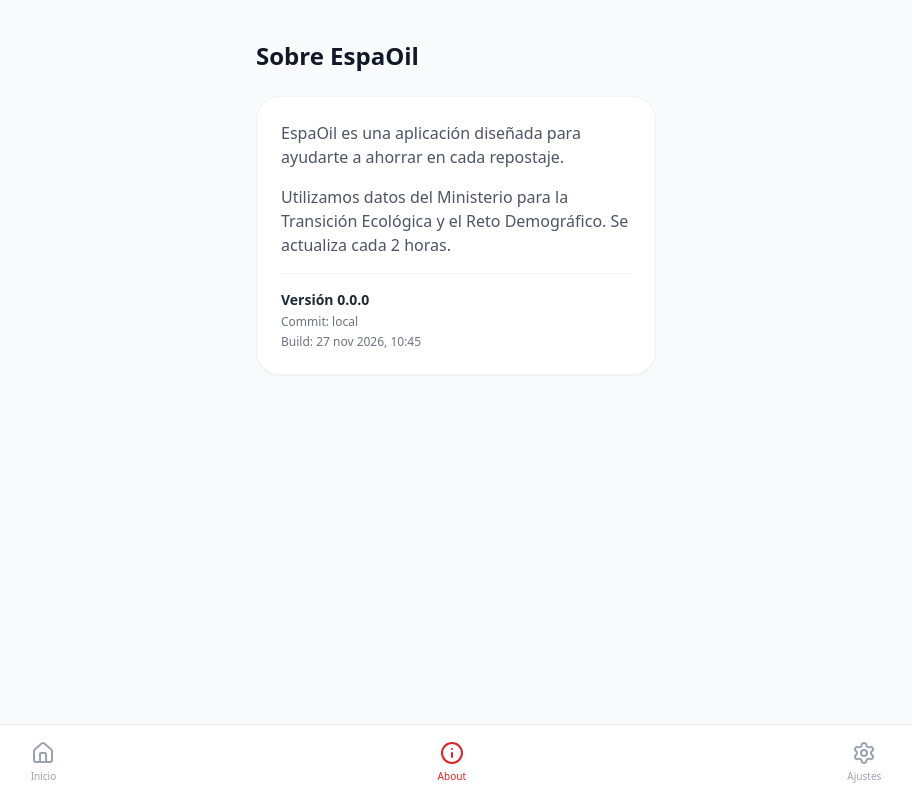
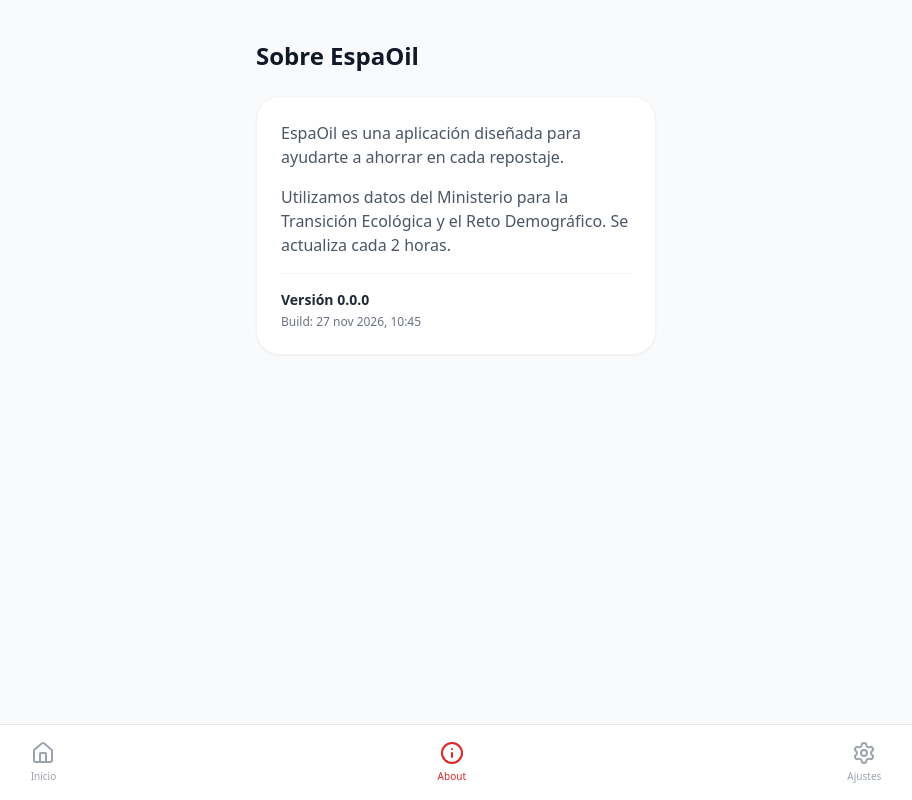
Before and after one commit to PC-922/espaoil-front, a React (Vite) app: page / in a window 1280 px wide. Both pictures are taken after a click on the button "About". Shown: the whole page, without its empty margins (184-1096 px from the left). Built offline with nearby package versions, Linux system fonts and the light colour scheme.

Commit message:
chore: remove commit SHA display from About component

```diff
--- a/views/About.tsx
+++ b/views/About.tsx
@@ -18,7 +18,6 @@
         </p>
         <div className="border-t border-gray-100 pt-4 mt-4">
           <p className="text-sm font-semibold text-gray-800">Versión {__APP_VERSION__}</p>
-          <p className="text-xs text-gray-500 mt-1">Commit: {__APP_COMMIT_SHA__}</p>
           <p className="text-xs text-gray-500 mt-1">Build: {formattedBuildDate}</p>
         </div>
       </div>
```
